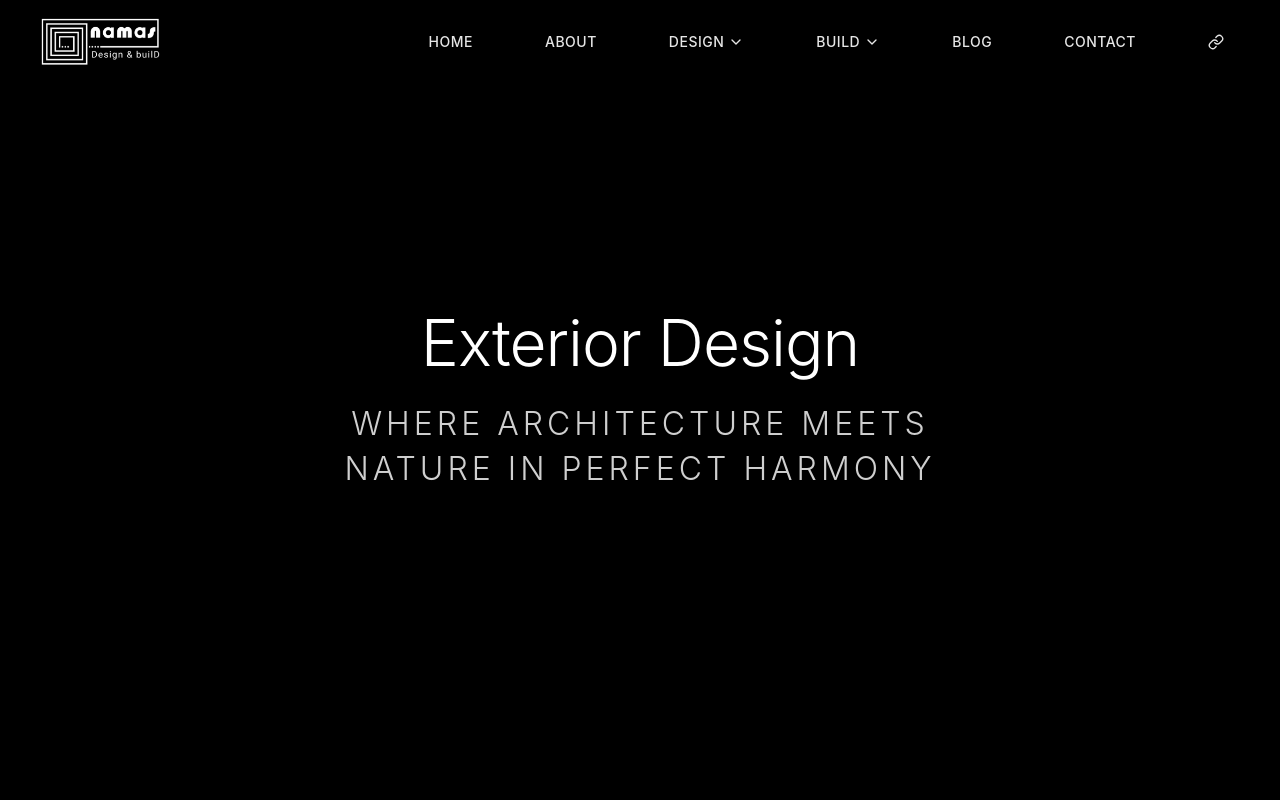
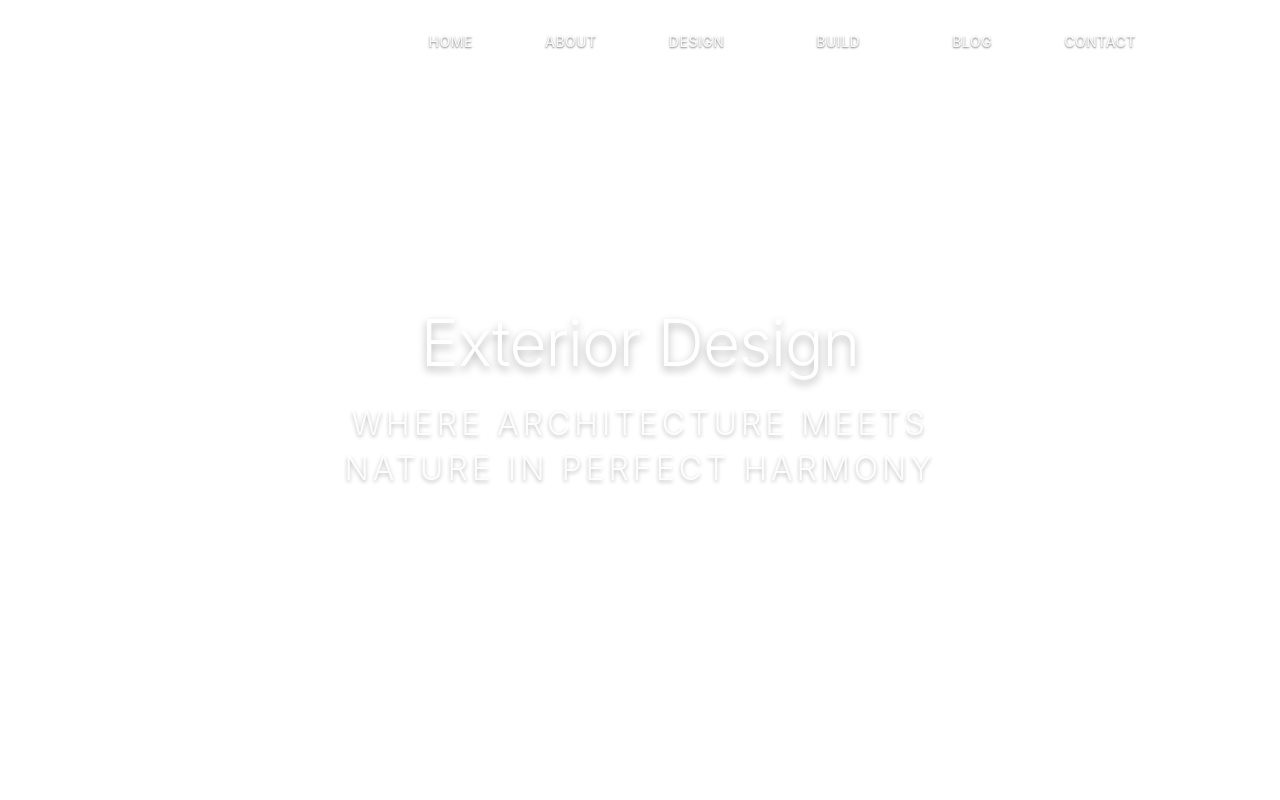
Before and after one commit to NgawangSC/NamasDeploy, a React (Create React App) app: page /about/about-exterior in a window 1280 px wide. Shown: the top 800 px of the page. Built offline with nearby package versions, Linux system fonts and the light colour scheme; no server answers; the HTML template or start-up script is replaced by a standard one.

Commit message:
Add white background and full viewport height to About pages
Co-authored-by: ronaldosui2131 <ronaldosui2131@gmail.com>

```diff
--- a/src/pages/AboutExteriorPage.css
+++ b/src/pages/AboutExteriorPage.css
@@ -1,6 +1,8 @@
 /* About Exterior Page Styles */
 .about-exterior-page {
   padding-top: 0;
+  background: #ffffff;
+  min-height: 100vh;
 }
 
 /* Hero Section */
@@ -166,6 +168,7 @@
 }
 
 .cta-button {
+  background: linear-gradient(135deg, #000000, #000000);
   color: white;
   border: none;
   padding: 16px 32px;
--- a/src/pages/AboutInteriorPage.css
+++ b/src/pages/AboutInteriorPage.css
@@ -1,6 +1,8 @@
 /* About Interior Page Styles */
 .about-interior-page {
   padding-top: 0;
+  background: #ffffff;
+  min-height: 100vh;
 }
 
 /* Hero Section */
```
